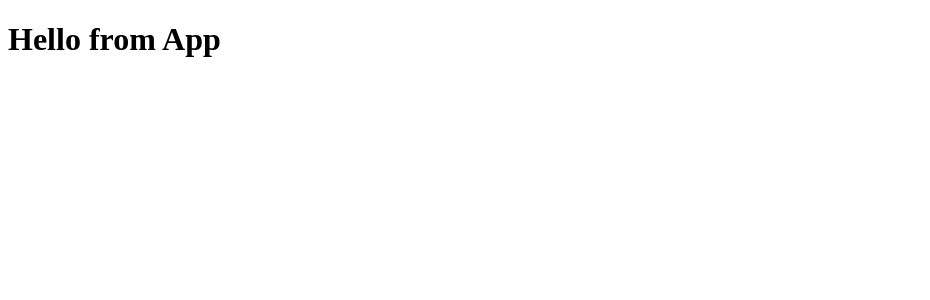
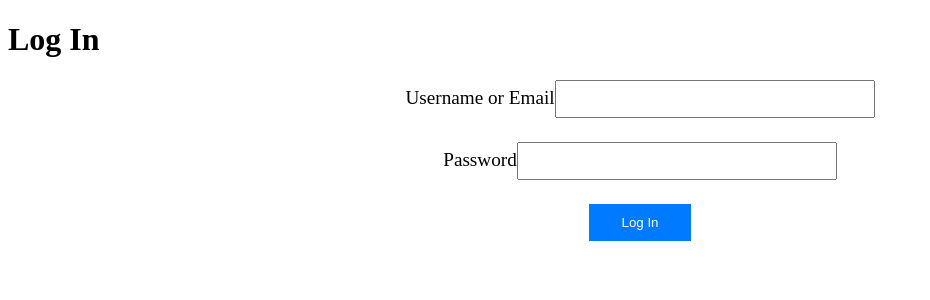
Before and after one commit to BlairShengsheng/week12Program, a React (Vite) app in the folder frontend/: page /login in a window 1280 px wide. Shown: the top 300 px of the page, without its empty margins (0-930 px from the left). Built offline with nearby package versions, Linux system fonts and the light colour scheme; no server answers.

Commit message:
Add login form component and routing

```diff
--- a/frontend/src/App.jsx
+++ b/frontend/src/App.jsx
@@ -1,5 +1,23 @@
+// frontend/src/App.jsx
+
+import { createBrowserRouter, RouterProvider } from 'react-router-dom';
+import LoginFormPage from './components/LoginFormPage';
+
+const router = createBrowserRouter([
+  {
+    path: '/',
+    element: <h1>Welcome!</h1> // Simple welcome page for now
+  },
+  {
+    path: '/login',
+    element: <LoginFormPage />  // Login page route
+  }
+]);
+
+
 function App() {
-  return <h1> Hello from App </h1>;
+  // return <h1> Hello from App </h1>;
+  return <RouterProvider router={router} />
 }
 
 export default App;
--- /dev/null
+++ b/frontend/src/components/LoginFormPage/LoginForm.css
@@ -0,0 +1,36 @@
+/* frontend/src/components/LoginFormPage/LoginForm.css */
+
+form {
+  display: flex;
+  flex-direction: column;
+  align-items: center;
+  gap: 1rem;
+}
+
+label {
+  font-size: 1.2rem;
+  margin-bottom: 0.5rem;
+}
+
+input {
+  padding: 0.5rem;
+  font-size: 1rem;
+  width: 300px;
+}
+
+button {
+  padding: 0.7rem 2rem;
+  background-color: #007bff;
+  color: white;
+  border: none;
+  cursor: pointer;
+}
+
+button:hover {
+  background-color: #0056b3;
+}
+
+p {
+  color: red;
+  font-size: 0.9rem;
+}
--- /dev/null
+++ b/frontend/src/components/LoginFormPage/LoginFormPage.jsx
@@ -0,0 +1,60 @@
+import { useState } from "react";
+import * as sessionActions from '../../store/session';
+import { useDispatch, useSelector } from "react-redux";
+import { Navigate } from 'react-router-dom';
+import './LoginForm.css';
+
+export default function LoginFormPage() {
+  const dispatch = useDispatch(); // hook to dispatch actons
+  const sessionUser = useSelector((state) => state.session.user);// Get the session user from Redux state
+  const [credential, setCredential] = useState("")// state for username or email
+  const [password, setPassword] = useState("") // state for password
+  const [errors, setErrors] = useState({}) //state for errors
+
+
+  //if logged in, redirect to home
+  if(sessionUser) return <Navigate to='/' replace={true} />;
+
+  //Handle form submission
+  const handleSubmit  = (e) => {
+    e.preventDefault();
+    setErrors({}); // clear errors before submission
+
+    // Dispatch login action with form values
+    return dispatch(sessionActions.login({ credential, password })).catch(
+      async (res) =>  {
+
+        const data = await res.json();
+        if(data?.errors) setErrors(data.errors);// Set error state if response contains errors
+    });
+  };
+
+  return (
+    <>
+    <h1>Log In</h1>
+    <form onSubmit={handleSubmit}>
+      <label>
+        Username or Email
+        <input
+          type="text"
+          value={credential}
+          onChange={(e) => setCredential(e.target.value)} // Update state on change
+          required
+        />
+      </label>
+      <label>
+        Password
+        <input
+          type="password"
+          value={password}
+          onChange={(e) => setPassword(e.target.value)} // Update state on change
+          required
+        />
+      </label>
+      {errors.credential && <p>{errors.credential}</p>}  {/* Display errors if any */}
+      <button type="submit">Log In</button>
+    </form>
+  </>
+
+  );
+}
--- /dev/null
+++ b/frontend/src/components/LoginFormPage/index.js
@@ -0,0 +1,2 @@
+import LoginFormPage from './LoginFormPage';
+export default LoginFormPage;
```
